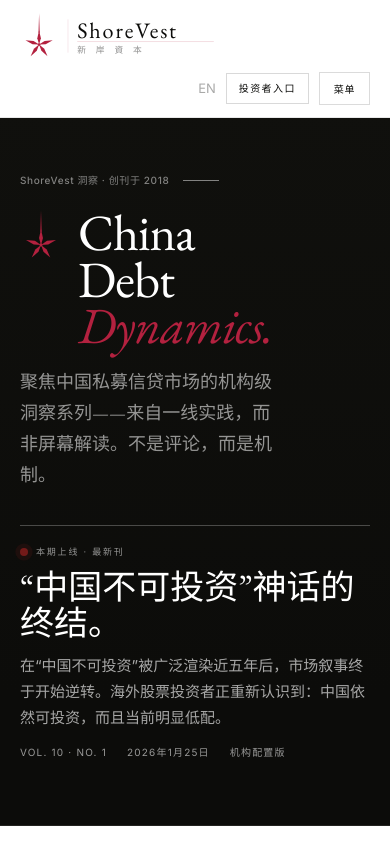
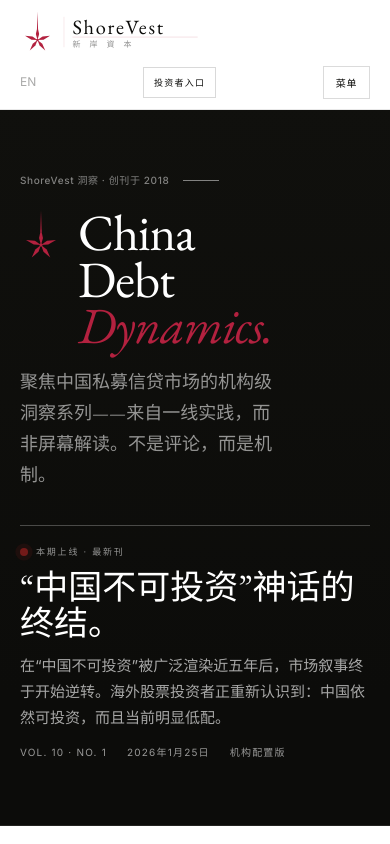
Before and after one commit to nicolalalalalalalalala/SVP, a plain HTML site: page insights_cn.html in a window 390 px wide. Shown: the top 844 px of the page. Drawn offline with nearby package versions, Linux system fonts and the light colour scheme.

Commit message:
Align insights_cn top bar mobile layout with global pages

```diff
--- a/insights_cn.html
+++ b/insights_cn.html
@@ -166,7 +166,7 @@ h1,h2,h3{font-family:var(--serif);font-weight:400}
   #nav{height:auto;min-height:72px;align-items:center;flex-wrap:wrap;row-gap:12px;padding:12px var(--pad)}
   .nav__logo svg{height:48px}
   .nav__menu-btn{display:inline-flex}
-  .nav__right{margin-left:auto;gap:10px}
+  .nav__right{width:100%;margin-left:0;justify-content:space-between;gap:10px}
   .nav__lp{padding:6px 12px}
   .nav__links{display:none;width:100%;order:3;flex-direction:column;gap:14px;padding:10px 0 12px;border-top:1px solid var(--rule)}
   #nav.menu-open .nav__links{display:flex}
@@ -200,6 +200,15 @@ h1,h2,h3{font-family:var(--serif);font-weight:400}
   .research-sub{padding:58px 0}
   .research-sub__inner{grid-template-columns:1fr;gap:22px;align-items:flex-start}
   .research-sub p{font-size:15px;line-height:1.78;max-width:33ch}
+}
+
+@media (max-width:520px){
+  #nav{padding:10px var(--pad)}
+  .nav__logo svg{height:44px}
+  .nav__right{width:100%;justify-content:space-between;gap:8px}
+  .nav__zh{font-size:12px}
+  .nav__lp{padding:7px 10px;font-size:9px}
+  .nav__menu-btn{padding:8px 12px}
 }
 
 </style>
```
